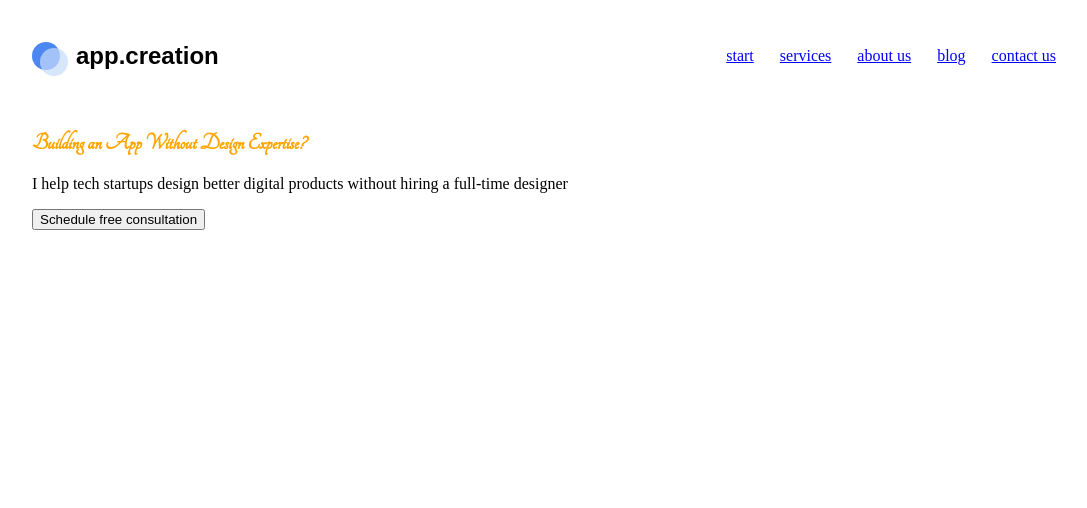
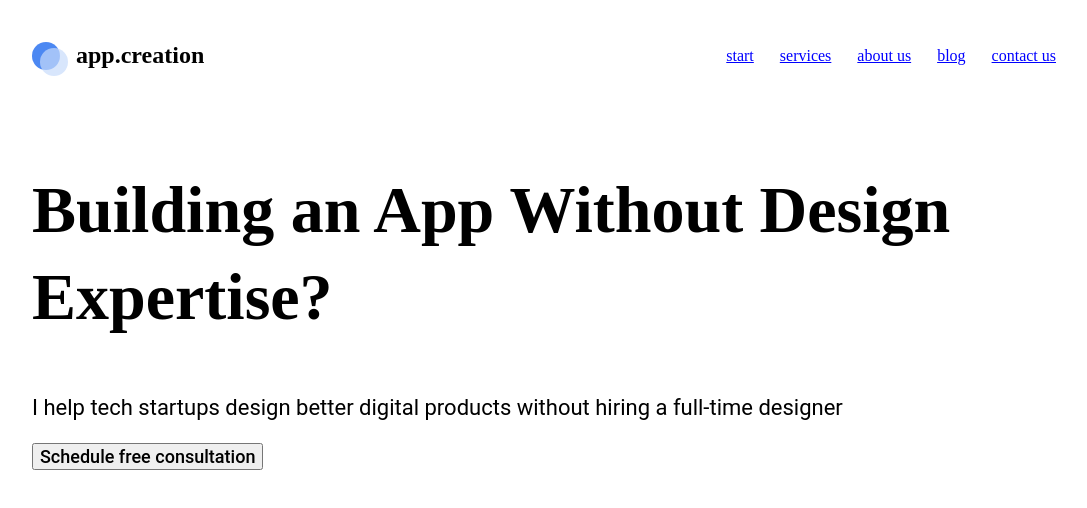
Before and after one commit to DorokhovaNA/HTML-final, a plain HTML site: page index.html in a window 1280 px wide. Shown: the whole page, without its empty margins (96-1183 px from the left). Drawn offline with Linux system fonts and the light colour scheme.

Commit message:
Внесены правки в css

```diff
--- a/fonts.css
+++ b/fonts.css
@@ -25,3 +25,87 @@
   font-weight: normal;
   font-style: normal;
 }
+
+@font-face {
+  font-family: 'robotobold';
+  src: url('roboto-bold-webfont.woff') format('woff');
+  font-weight: normal;
+  font-style: normal;
+}
+
+@font-face {
+  font-family: 'robotoblack';
+  src: url('roboto-black-webfont.woff') format('woff');
+  font-weight: normal;
+  font-style: normal;
+}
+
+@font-face {
+  font-family: 'robotoblack_italic';
+  src: url('roboto-blackitalic-webfont.woff') format('woff');
+  font-weight: normal;
+  font-style: normal;
+}
+
+@font-face {
+  font-family: 'robotobold_italic';
+  src: url('roboto-bolditalic-webfont.woff') format('woff');
+  font-weight: normal;
+  font-style: normal;
+}
+
+@font-face {
+  font-family: 'robotoitalic';
+  src: url('roboto-italic-webfont.woff') format('woff');
+  font-weight: normal;
+  font-style: normal;
+}
+
+@font-face {
+  font-family: 'robotolight';
+  src: url('roboto-light-webfont.woff') format('woff');
+  font-weight: normal;
+  font-style: normal;
+}
+
+@font-face {
+  font-family: 'robotolight_italic';
+  src: url('roboto-lightitalic-webfont.woff') format('woff');
+  font-weight: normal;
+  font-style: normal;
+}
+
+@font-face {
+  font-family: 'robotomedium';
+  src: url('roboto-medium-webfont.woff') format('woff');
+  font-weight: normal;
+  font-style: normal;
+}
+
+@font-face {
+  font-family: 'robotomedium_italic';
+  src: url('roboto-mediumitalic-webfont.woff') format('woff');
+  font-weight: normal;
+  font-style: normal;
+}
+
+@font-face {
+  font-family: 'robotoregular';
+  src: url('roboto-regular-webfont.woff') format('woff');
+  font-weight: normal;
+  font-style: normal;
+}
+
+@font-face {
+  font-family: 'robotothin';
+  src: url('roboto-thin-webfont.woff') format('woff');
+  font-weight: normal;
+  font-style: normal;
+}
+
+@font-face {
+  font-family: 'robotothin_italic';
+  src: url('roboto-thinitalic-webfont.woff') format('woff');
+  font-weight: normal;
+  font-style: normal;
+}
--- a/index.html
+++ b/index.html
@@ -1,7 +1,6 @@
 <html>
   <head>
     <meta  charset="utf-8">
-    <link rel="stylesheet" href="https://fonts.googleapis.com/css?family=Tangerine">
     <link rel="stylesheet" href="fonts.css">
     <link  href="style.css"  rel="stylesheet">
   </head>
--- a/style.css
+++ b/style.css
@@ -3,8 +3,15 @@ a {
 }
 
 h1 {
-  color: orange;
-  font-family: Tangerine, sans-serif;
+  font: bold 66px/87px 'pt_serif';
+}
+
+p {
+  font: normal 22px/26px roboto;
+}
+
+button {
+  font: 500 18px/21px roboto;
 }
 
 body {
@@ -25,7 +32,7 @@ body {
   position: relative;
   padding: 40px 0;
   padding-left: 44px;
-  font: bold 24px/31px'pt_serif', arial, helvetica, sans-serif;
+  font: bold 24px/31px 'pt_serif';
 }
 
 .logo__circle {
@@ -38,17 +45,17 @@ body {
 }
 
 .logo__circle_color_dark-blue {
-  background: #0056EC;
+  background: #0056ec;
   border-radius: 50%;
-  opacity: .7;
+  opacity: 0.7;
 }
 
 .logo__circle_color_blue {
   left: 8px;
   top: 56%;
-  background: #C8DBFB;
+  background: #c8dbfb;
   border-radius: 50%;
-  opacity: .7;
+  opacity: 0.7;
 }
 
 .menu {
```
Also changed, not shown: fonts/roboto-black-webfont.woff (added), fonts/roboto-blackitalic-webfont.woff (added), fonts/roboto-bold-webfont.woff (added), fonts/roboto-bolditalic-webfont.woff (added), fonts/roboto-italic-webfont.woff (added), fonts/roboto-light-webfont.woff (added), fonts/roboto-lightitalic-webfont.woff (added), fonts/roboto-medium-webfont.woff (added), fonts/roboto-mediumitalic-webfont.woff (added), fonts/roboto-regular-webfont.woff (added), fonts/roboto-thin-webfont.woff (added), fonts/roboto-thinitalic-webfont.woff (added). Lines whose indentation alone changed are shown as unchanged.
